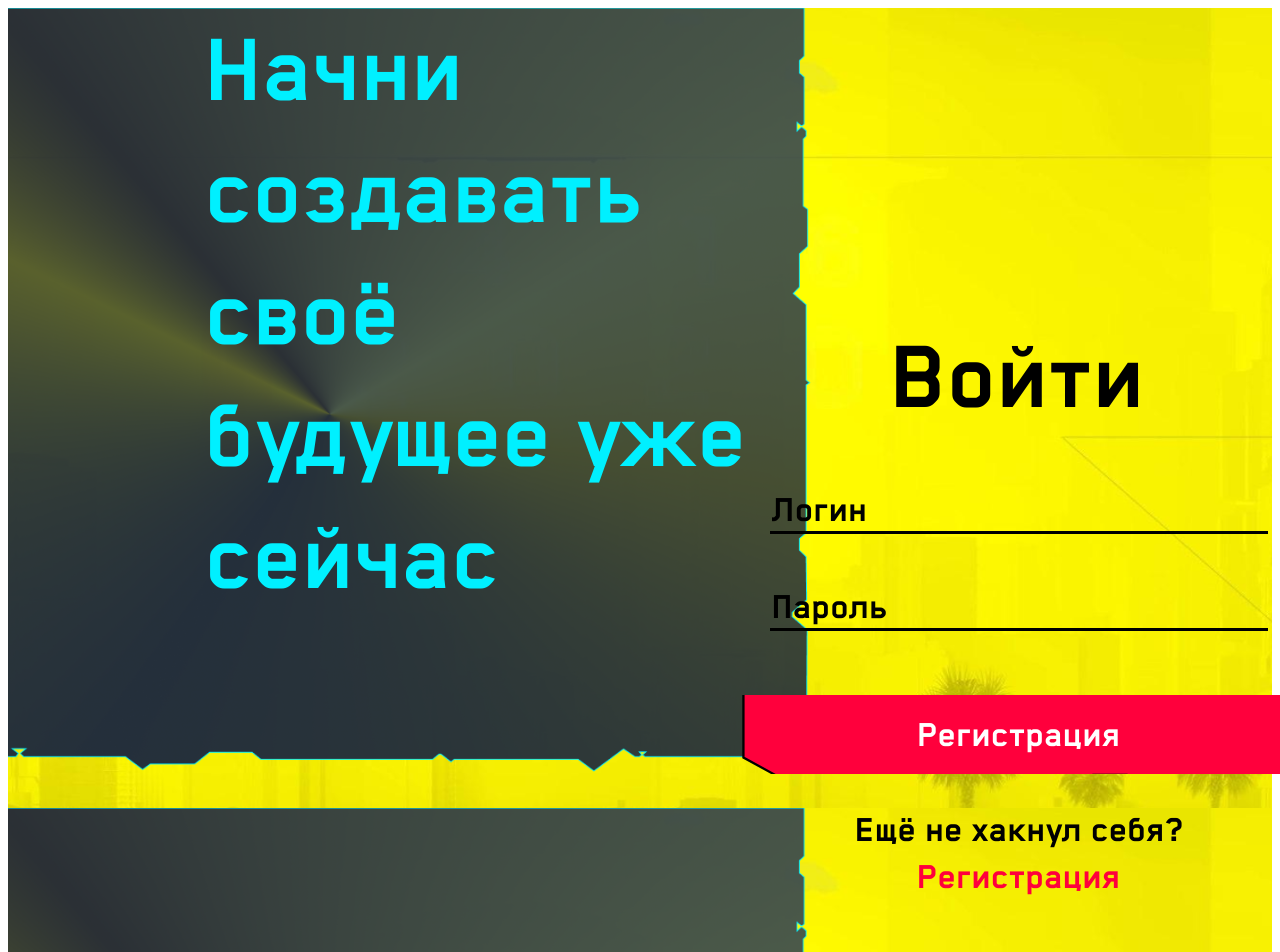
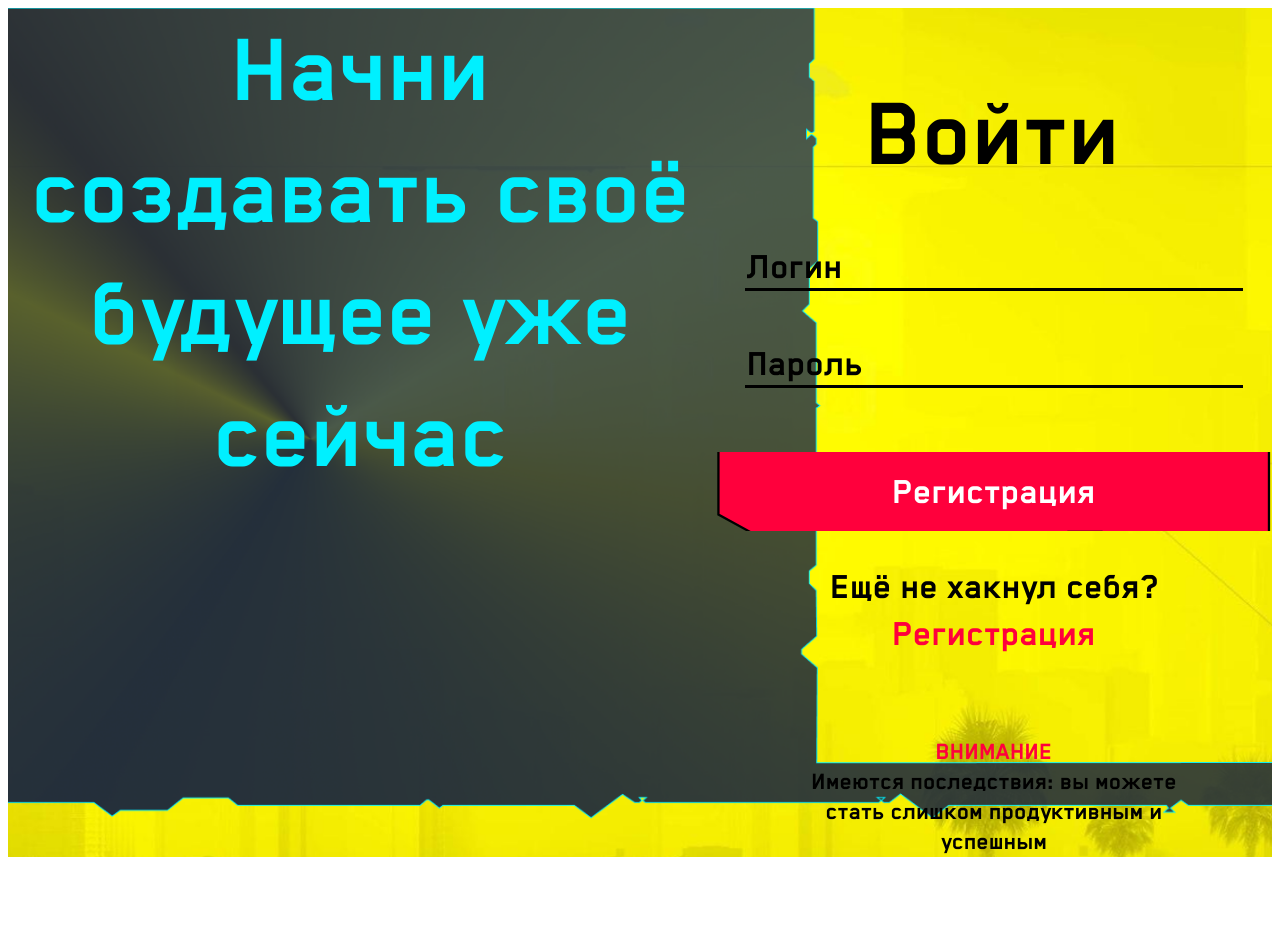
Before and after one commit to tea-corner/Frontend, a Vue app in the folder tea_corner-habbits/: page /login in a window 1280 px wide. Shown: the top 952 px of the page. After the commit the page ends 865 px from the top, so only its background shows below. Built offline with nearby package versions, Linux system fonts and the light colour scheme; the HTML template or start-up script is replaced by a standard one.

Commit message:
Починил отображение шрифта Перестроил грид-разметку Добавил глобальный стиль Сломал отображение странички

```diff
--- a/tea_corner-habbits/src/pages/Login.vue
+++ b/tea_corner-habbits/src/pages/Login.vue
@@ -42,11 +42,14 @@
                     <p> Ещё не хакнул себя? <br> <a href="registration">Регистрация</a> </p>
                 </div>
 
-            </div>
 
                 <div class="warningBlock">
                     <p> <b>ВНИМАНИЕ</b> <br> Имеются последствия: вы можете стать слишком продуктивным и успешным</p>
                 </div>
+
+            </div>
+
+
 
         </main>
 
@@ -67,6 +70,7 @@ export default {
 <style scoped>
 @import url("../assets/fonts/Blender_Pro/stylesheet.css");
 
+
 body {
     margin: 0px;
     background-color: #F5EE00;
@@ -75,39 +79,38 @@ body {
     background-attachment: fixed;
     background-size: cover;
     background-repeat: no-repeat;
-    font-size: 2rem;
     font-family: "Blender Pro";
     font-weight: bold;
+    font-size: 2rem;
 }
 
+@media (min-width: 950px){
     main {
         display: grid;
-    grid-template-columns: 12.4rem auto 40%;
-    grid-template-rows: 20% auto 7% 16%;
-    grid-template-areas: "start GreyCol overLoginCol" "start GreyCol loginCol" "start none warning";
+
+        grid-template-columns: 6fr 4fr;
+        grid-template-areas: "GreyCol loginCol";
     }
 
     p {
-    margin: 0;
+        margin: 0px;
     }
 
     .loginPageGrey {
-    display: flex;
-    justify-content: flex-start;
+        text-align: center;
         font-size: 6.4rem;
-    grid-column-start: GreyCol;
+        grid-area: GreyCol;
     }
 
     .loginPageGrey p {
         /* margin-left: 12.4rem; */
         color: #00F0FF;
-    font-family: "Blender Pro";
+        font-family: "Blender Pro", sans-serif;
     }
 
     .loginBlock {
+        margin-top: 4rem;
         grid-area: loginCol;
-    display: flex;
-    flex-direction: column;
         align-items: center;
         text-align: center;
         font-style: bold;
@@ -124,14 +127,11 @@ p {
     }
 
     .warningBlock {
-    margin-top: 8rem;
-    grid-area: warning;
-    display: flex;
-    flex-direction: column-reverse;
-    text-align: center;
+        margin-top: 5rem;
+        align-self: flex-end;
         font-size: 1.6rem;
-    margin-left: 10rem;
-    margin-right: 10rem;
+        margin-left: 15%;
+        margin-right: 15%;
     }
 
     .warningBlock b {
@@ -160,4 +160,11 @@ p {
         color: black;
     }
 
+
+
+
+}
+
+
+
 </style>
```
Lines whose indentation alone changed are shown as unchanged.
